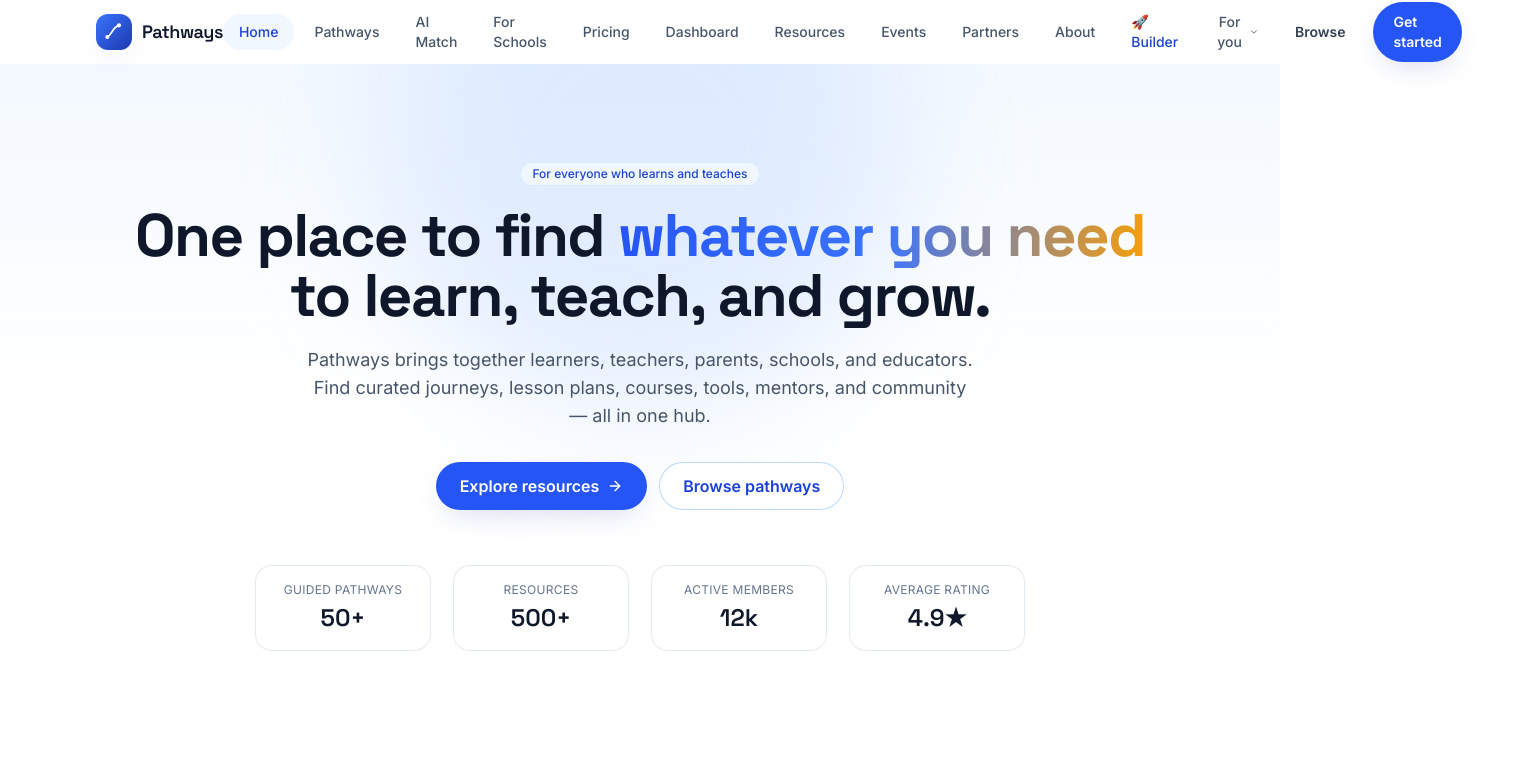
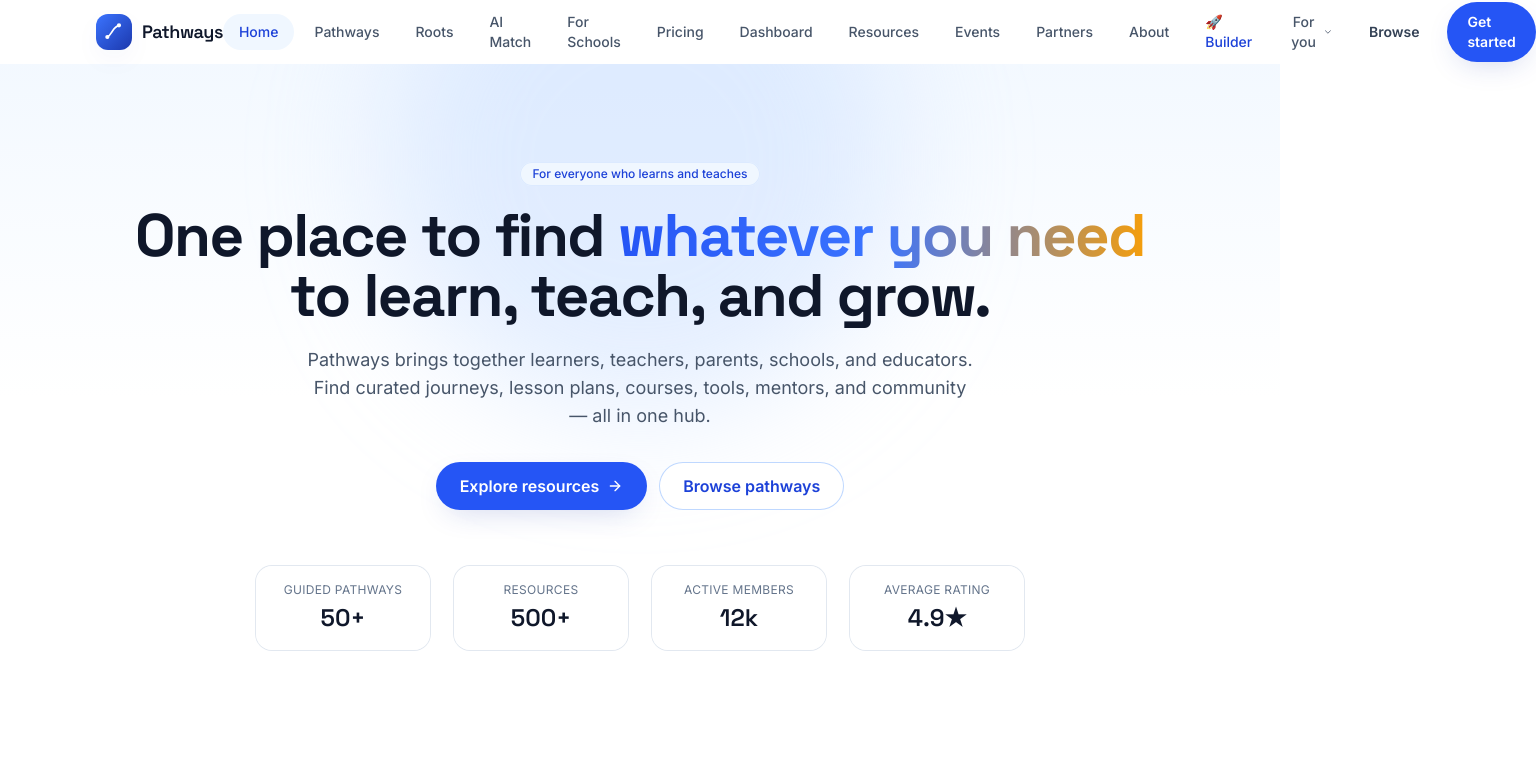
Before and after one commit to DinaElAhl/Pathways-, a React (Vite) app: page / in a window 1280 px wide. Shown: the top 784 px of the page, 1536 px wide, since content can reach past the window. Built offline with nearby package versions, Linux system fonts and the light colour scheme; the HTML template or start-up script is replaced by a standard one.

Commit message:
Add 'Roots' link to Navbar component

```diff
--- a/src/components/Navbar.jsx
+++ b/src/components/Navbar.jsx
@@ -6,6 +6,7 @@ import { audiences } from '../data/audiences.js'
 const links = [
   { to: '/', label: 'Home', end: true },
   { to: '/pathways', label: 'Pathways' },
+  { to: '/roots', label: 'Roots' },
   { to: '/recommend', label: 'AI Match' },
   { to: '/lms', label: 'For Schools' },
   { to: '/pricing', label: 'Pricing' },
```
